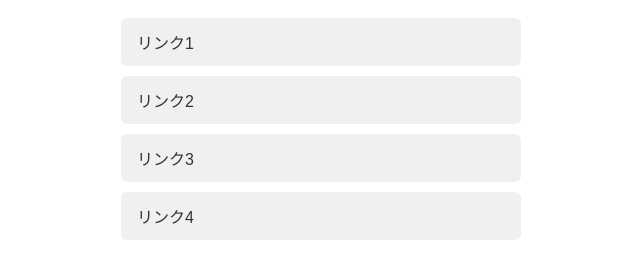
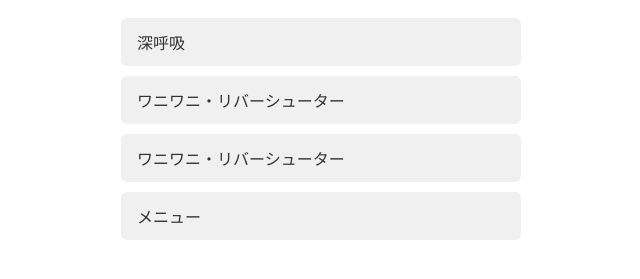
Before and after one commit to takuyakk11-sudo/kt, a plain HTML site: page menu.html in a window 1280 px wide. Shown: the part 99-378 px from the top of the page, without its empty margins (319-959 px from the left). Drawn offline with Linux system fonts and the light colour scheme.

Commit message:
Update menu.html

```diff
--- a/menu.html
+++ b/menu.html
@@ -35,10 +35,10 @@
 
   <h1>メニュー</h1>
   <ul>
-    <li><a href="https://example.com/1">リンク1</a></li>
-    <li><a href="https://example.com/2">リンク2</a></li>
-    <li><a href="https://example.com/3">リンク3</a></li>
-    <li><a href="https://example.com/4">リンク4</a></li>
+    <li><a href="Deep_Breath-Ver3.html">深呼吸</a></li>
+    <li><a href="waniwani2.html">ワニワニ・リバーシューター</a></li>
+    <li><a href="waniwani-sumaho3.html">ワニワニ・リバーシューター</a></li>
+    <li><a href="index.html">メニュー</a></li>
   </ul>
 
 </body>
```
